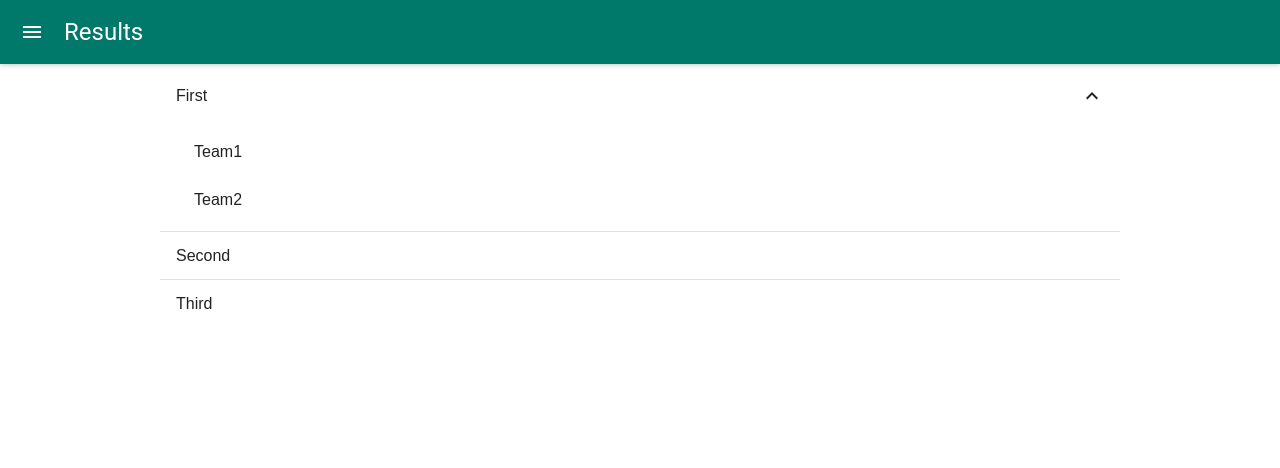
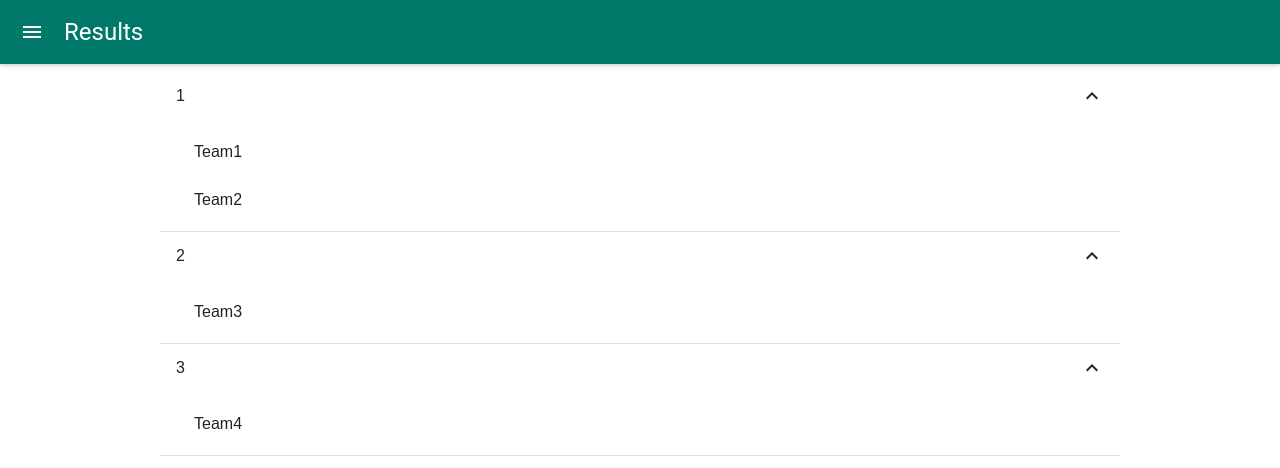
Before and after one commit to hersheyChriss/VotingWebapp, a React (Create React App) app in the folder webapp/: page /results in a window 1280 px wide. Shown: the top 468 px of the page. Built offline with nearby package versions, Linux system fonts and the light colour scheme; no server answers; what react-tap-event-plugin would draw is missing.

Commit message:
Working on Results

```diff
--- a/webapp/src/Containers/Results/Results.js
+++ b/webapp/src/Containers/Results/Results.js
@@ -2,6 +2,7 @@ import React, {Component} from 'react';
 import {List, ListItem} from 'material-ui/List';
 import Header from '../../Components/Header/Header';
 import Divider from 'material-ui/Divider';
+import axios from 'axios';
 
 
 class Results extends Component{
@@ -9,7 +10,8 @@ class Results extends Component{
 		super(props);
 
 		this.state = {
-			winnerWinnerChickenDinners: [['1']['Team1', 'Team2'], ['2']['Team3'], ['3']['Team4']]
+			winnerWinnerChickenDinners: {1:['Team1', 'Team2'], 2:['Team3'], 3:['Team4']},
+			winnersList: [],
 		};
 
 		this.styles = {
@@ -20,40 +22,50 @@ class Results extends Component{
 		}
 	}
 
+	componentDidMount = () => {
+		axios.get('/api/get_ballot', {pollId: this.props.match.params.id})
+			.then(response => {
+				this.setState({winnerWinnerChickenDinners: response})
+			})
+  			.catch(error => {
+    			console.log(error);
+  			});
+		this.createWinnerList();
+	}
+
+	createWinnerList(){
+		this.setState({winnersList: Object.keys(this.state.winnerWinnerChickenDinners).map((key, i) =>
+			<div>
+				<ListItem
+					primaryText={key}
+					disabled = {true}
+					initiallyOpen = {true}
+					nestedItems={this.createNestedList(this.state.winnerWinnerChickenDinners[key])}
+	        	/>
+	        	<Divider />
+			</div>
+			)
+		});
+	}
+
+	createNestedList = (participants) => {
+		var nestedWinners = participants.map((participant, i) =>
+			<ListItem
+              	key={i}
+              	disabled = {true}
+               	primaryText={participant}
+            />
+		);
+		return nestedWinners;
+	}
+
 	render() {
 		return(
 			<div>
 				<Header	title = 'Results'/>
 				<div style={this.styles.list} >
 				    <List>
-	      				<ListItem
-	      					primaryText="First"
-	      					disabled = {true}
-	      					initiallyOpen = {true}
-	      					nestedItems={[
-				                <ListItem
-				                	disabled = {true}
-				                  	key={1}
-				                  	primaryText="Team1"
-				                />,
-				                <ListItem
-				                	disabled = {true}
-				                  	key={2}
-				                  	primaryText="Team2"
-				                />,
-			                ]}
-			            />
-	      				<Divider />
-
-	      				<ListItem
-	      					primaryText="Second"
-	      					disabled = {true}
-	      				/>
-	      				<Divider />
-	     				<ListItem
-	     					primaryText="Third"
-	     					disabled = {true}
-	     				/>
+	      				{this.state.winnersList}
 	    			</List>
 	    		</div>
 			</div>
```
